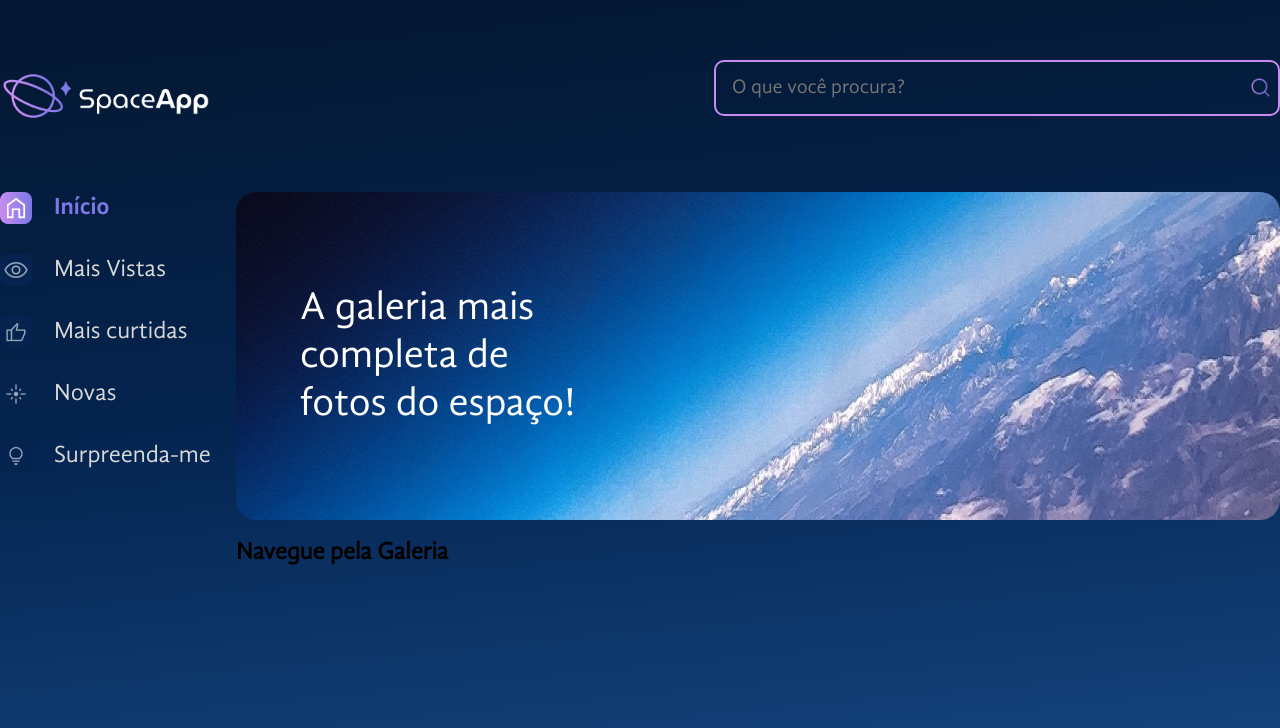
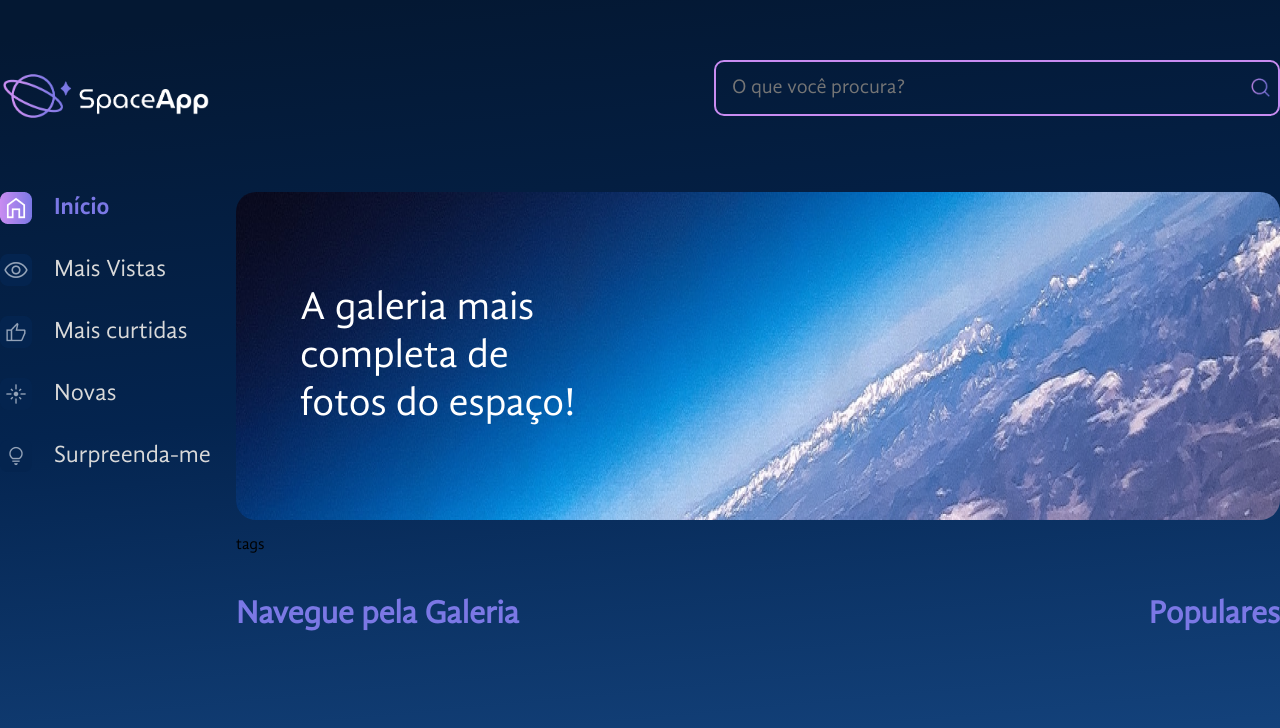
Before and after one commit to PedroFiel/SpaceApp, a React (Vite) app: page / in a window 1280 px wide. Shown: the top 728 px of the page. Built offline with nearby package versions, Linux system fonts and the light colour scheme.

Commit message:
feat: adicionando componente de galeria

```diff
--- /dev/null
+++ b/src/components/Galeria/Populares/index.jsx
@@ -0,0 +1,9 @@
+import Titulo from "../../Titulo"
+
+const Populares = () => {
+    return (
+        <Titulo $alinhamento="center">Populares</Titulo>
+    );
+}
+
+export default Populares;
--- /dev/null
+++ b/src/components/Galeria/Tags/index.jsx
@@ -0,0 +1,7 @@
+const Tags = () => {
+    return (
+        <p>tags</p>
+    );
+}
+
+export default Tags;
--- a/src/components/Galeria/index.jsx
+++ b/src/components/Galeria/index.jsx
@@ -1,8 +1,30 @@
+import styled from "styled-components";
+import Titulo from "../Titulo";
+import Tags from "./Tags";
+import Populares from "./Populares";
+
+const GaleriaContainer = styled.div`
+    display: flex;
+`;
+
+const SecaoFluida = styled.section`
+    flex-grow: 1;
+`;
 
 
 const Galeria = () => {
     return (
-            <h2>Navegue pela Galeria</h2>
+        <>
+            <Tags/>
+            <GaleriaContainer>
+                <SecaoFluida>
+                    <Titulo> Navegue pela Galeria </Titulo>
+                </SecaoFluida>
+                <Populares/>
+
+            </GaleriaContainer>
+        </>
+
     );
 }
 
--- /dev/null
+++ b/src/components/Titulo/index.jsx
@@ -0,0 +1,9 @@
+import styled from "styled-components";
+
+const Titulo = styled.h2`
+    font-size: 32px;
+    text-align: ${props => props.alinhamento ? props.alinhamento : "left"};
+    color: #7B78E5;
+`;
+
+export default Titulo;
```
